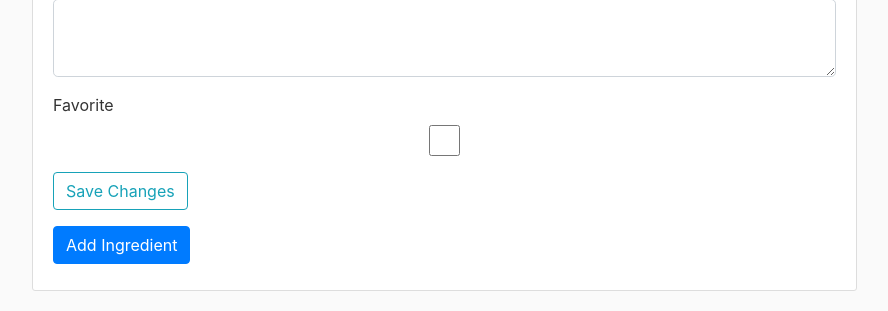
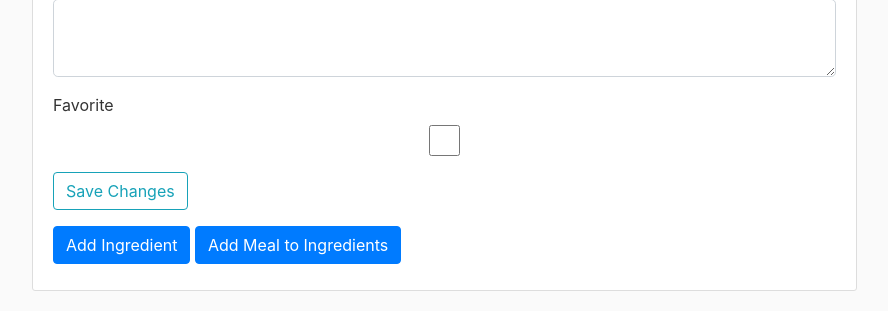
Before and after one commit to rdudaney/CalorieCounter, a Flask app: page /meals/1/update in a window 1280 px wide. Shown: the part 655-966 px from the top of the page, without its empty margins (53-941 px from the left). Run offline with Flask 2, Linux system fonts and the light colour scheme; a user stored in the database is signed in; data comes from the database, SQL or seed files in the repository; some libraries are stand-ins or nearby versions.

Commit message:
Button to add meal asingredient

```diff
--- a/dietapp/templates/create_meal.html
+++ b/dietapp/templates/create_meal.html
@@ -231,6 +231,7 @@
 
 
             <a class="btn btn-primary btn-md mb-3" href="{{ url_for('add_ingredients_to_meal',meal_id=meal.id) }}">Add Ingredient</a>
+            <a class="btn btn-primary btn-md mb-3" href="{{ url_for('add_meal_to_ingredients',meal_id=meal.id) }}">Add Meal to Ingredients</a>
             <input type="hidden" id="TotalFatHidden" name="total_fat" value={{meal.fat}}/>
             <input type="hidden" id="TotalCarbsHidden" name="total_carbs" value={{meal.carbs}}/>
             <input type="hidden" id="TotalProteinHidden" name="total_protein" value={{meal.protein}}/>
```
